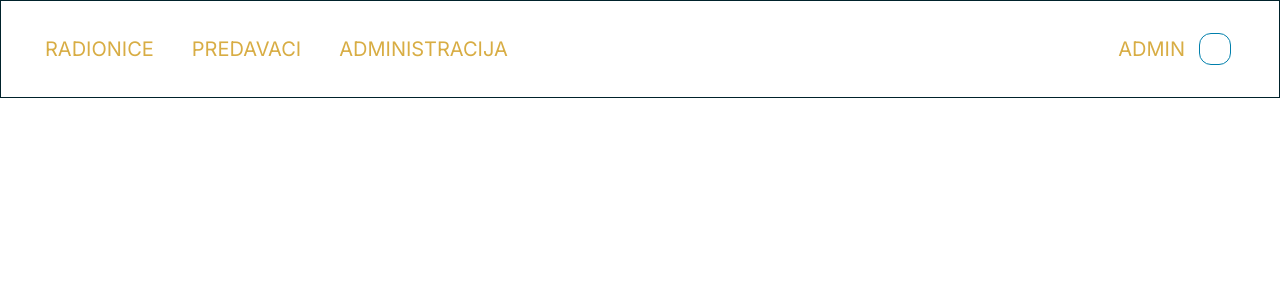
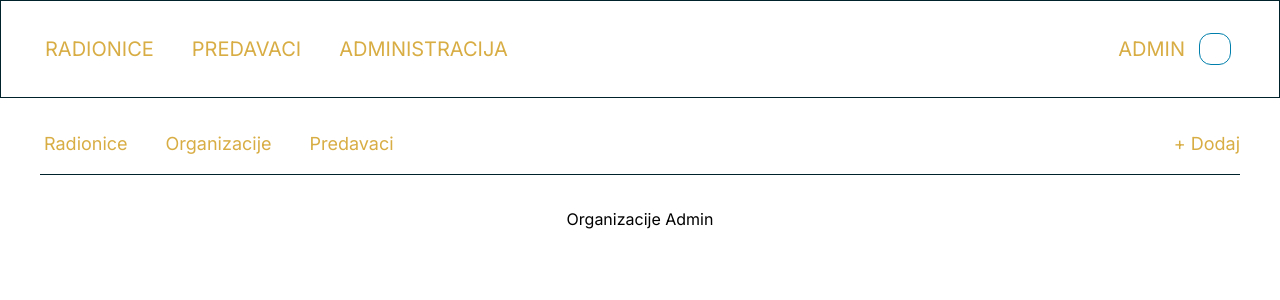
Before and after one commit to apalac13/EditSchoolPrijave, a React (Vite) app in the folder editcode/: page /administracija/organizacije in a window 1280 px wide. Shown: the top 300 px of the page. Built offline with nearby package versions, Linux system fonts and the light colour scheme.

Commit message:
Radionice admin done

```diff
--- a/editcode/src/App.jsx
+++ b/editcode/src/App.jsx
@@ -1,10 +1,7 @@
 import { useState } from "react";
-import { Routes, Route } from "react-router-dom";
 import "./App.css";
 import userContext from "./components/userContext";
-import Radionice from "./pages/Radionice";
-import Predavaci from "./pages/Predavaci";
-import Administracija from "./pages/Administracija";
+import { Outlet } from "react-router-dom";
 import Navigacija from "./components/Navigacija";
 
 function App() {
@@ -12,17 +9,11 @@ function App() {
   const handleUserChange = (e) => {
     postaviKorisnika(e.target.checked);
   };
-
   return (
     <div>
       <userContext.Provider value={korisnik}>
         <Navigacija action={handleUserChange} />
-        <Routes>
-          <Route path="/" element={<Radionice />} />
-          <Route path="/predavaci" element={<Predavaci />} />
-          <Route path="/predavaci/:imepredavaca" element={<Radionice />} />
-          <Route path="/administracija" element={<Administracija />} />
-        </Routes>
+        <Outlet />
       </userContext.Provider>
     </div>
   );
--- a/editcode/src/components/Navigacija.jsx
+++ b/editcode/src/components/Navigacija.jsx
@@ -19,7 +19,7 @@ function Navigacija({ action }) {
             <li key={index}>
               <NavLink
                 to={item.link}
-                className="p-1 text-gold-50 hover:border-b-2 border-gold-50/60 hover:text-gold-50/60"
+                className="p-1 text-gold-50  border-gold-50/60 hover:text-gold-50/60"
               >
                 {item.value}
               </NavLink>
--- /dev/null
+++ b/editcode/src/components/administracijaComponents/NavigacijaAdmin.jsx
@@ -0,0 +1,33 @@
+import { NavLink } from "react-router-dom";
+
+function NavigacijaAdmin(props) {
+  const items = [
+    { link: "/administracija", value: "Radionice" },
+    { link: "/administracija/organizacije", value: "Organizacije" },
+    { link: "/administracija/predavci", value: "Predavaci" },
+  ];
+
+  return (
+    <nav className=" w-full flex justify-between pt-8 pb-4 font-inter text-lg border-b border-blue-45  text-gold-50  ">
+      <div className=" w-full flex items-center justify-between">
+        <ul className=" flex gap-[30px]   ">
+          {items.map((item, index) => (
+            <li key={index}>
+              <NavLink
+                to={item.link}
+                className="p-1 text-gold-50 border-gold-50/60 hover:text-gold-50/60"
+              >
+                {item.value}
+              </NavLink>
+            </li>
+          ))}
+        </ul>
+        <ul className="flex items-center gap-[14px] hover:text-gold-50/60">
+          <button className="">+ Dodaj</button>
+        </ul>
+      </div>
+    </nav>
+  );
+}
+
+export default NavigacijaAdmin;
--- /dev/null
+++ b/editcode/src/components/administracijaComponents/OrganizacijeAdmin.jsx
@@ -0,0 +1,8 @@
+function OrganizacijeAdmin(props) {
+  return (
+    <div>
+      <p>Organizacije Admin</p>
+    </div>
+  );
+}
+export default OrganizacijeAdmin;
--- /dev/null
+++ b/editcode/src/components/administracijaComponents/PredavaciAdmin.jsx
@@ -0,0 +1,8 @@
+function PredavaciAdmin(props) {
+  return (
+    <div>
+      <p>Predavaci Admin</p>
+    </div>
+  );
+}
+export default PredavaciAdmin;
--- /dev/null
+++ b/editcode/src/components/administracijaComponents/RadioniceAdmin.jsx
@@ -0,0 +1,37 @@
+import { useState, useEffect } from "react";
+import axios from "axios";
+
+function RadioniceAdmin(props) {
+  const [radionice, setRadionice] = useState([]);
+
+  useEffect(() => {
+    axios
+      .get("http://localhost:3003/radionice")
+      .then((rez) => setRadionice(rez.data))
+      .catch((error) => console.log("Error", error.message));
+  }, []);
+
+  return (
+    <div className="flex flex-col gap-1">
+      {radionice.map((radionica) => (
+        <div
+          key={radionica.id}
+          className="grid grid-cols-4 justify-between border border-gold-50 p-2 rounded-md text-black-62"
+        >
+          <p>{radionica.ime}</p>
+          <p>Broj prijava: {radionica.broj_prijava}</p>
+          <p>Datum: {radionica.datum}</p>
+          <div className="flex gap-4 ml-16">
+            <button className="border border-blue-46 bg-blue-46 hover:bg-blue-46/80 text-white-70 w-[60px] h-[30px] rounded-md text-sm">
+              UREDI
+            </button>
+            <button className="border border-gold-50 text-sm bg-white-70 hover:bg-gold-50/80 hover:text-white-70 text-gold-50 w-[60px] h-[30px] rounded-md">
+              IZBRISI
+            </button>
+          </div>
+        </div>
+      ))}
+    </div>
+  );
+}
+export default RadioniceAdmin;
--- a/editcode/src/main.jsx
+++ b/editcode/src/main.jsx
@@ -1,15 +1,63 @@
 import * as React from "react";
 import * as ReactDOM from "react-dom/client";
-import { BrowserRouter } from "react-router-dom";
 import App from "./App";
 import "./index.css";
 import "./App.css";
+import { createBrowserRouter, RouterProvider } from "react-router-dom";
+import Radionice from "./pages/Radionice";
+import Predavaci from "./pages/Predavaci";
+import Administracija from "./pages/Administracija";
+import RadioniceAdmin from "./components/administracijaComponents/RadioniceAdmin";
+import OrganizacijeAdmin from "./components/administracijaComponents/OrganizacijeAdmin";
+import PredavaciAdmin from "./components/administracijaComponents/PredavaciAdmin";
+
+const router = createBrowserRouter([
+  {
+    path: "/",
+    element: <App />,
+    errorElement: <div>404 Page Not Found</div>,
+    children: [
+      {
+        path: "/",
+        element: <Radionice />,
+        errorElement: <div>404 Page Not Found</div>,
+      },
+      {
+        path: "/predavaci",
+        element: <Predavaci />,
+        errorElement: <div>404 Page Not Found</div>,
+      },
+      {
+        path: "/predavaci/:imepredavaca",
+        element: <Radionice />,
+        errorElement: <div>404 Page Not Found</div>,
+      },
+      {
+        path: "/administracija",
+        element: <Administracija />,
+        errorElement: <div>404 Page Not Found</div>,
+        children: [
+          {
+            path: "/administracija",
+            element: <RadioniceAdmin />,
+          },
+          {
+            path: "/administracija/organizacije",
+            element: <OrganizacijeAdmin />,
+          },
+          {
+            path: "/administracija/predavci",
+            element: <PredavaciAdmin />,
+          },
+        ],
+      },
+    ],
+  },
+]);
 
 const root = ReactDOM.createRoot(document.getElementById("root"));
 root.render(
   <React.StrictMode>
-    <BrowserRouter>
-      <App />
-    </BrowserRouter>
+    <RouterProvider router={router} />
   </React.StrictMode>
 );
--- a/editcode/src/pages/Administracija.jsx
+++ b/editcode/src/pages/Administracija.jsx
@@ -1,7 +1,11 @@
+import { Link, Outlet } from "react-router-dom";
+import NavigacijaAdmin from "../components/administracijaComponents/NavigacijaAdmin";
+
 function Administracija(props) {
   return (
-    <div>
-      <p>Administracija</p>
+    <div className="flex flex-col gap-8 mx-10 font-inter">
+      <NavigacijaAdmin />
+      <Outlet />
     </div>
   );
 }
```
